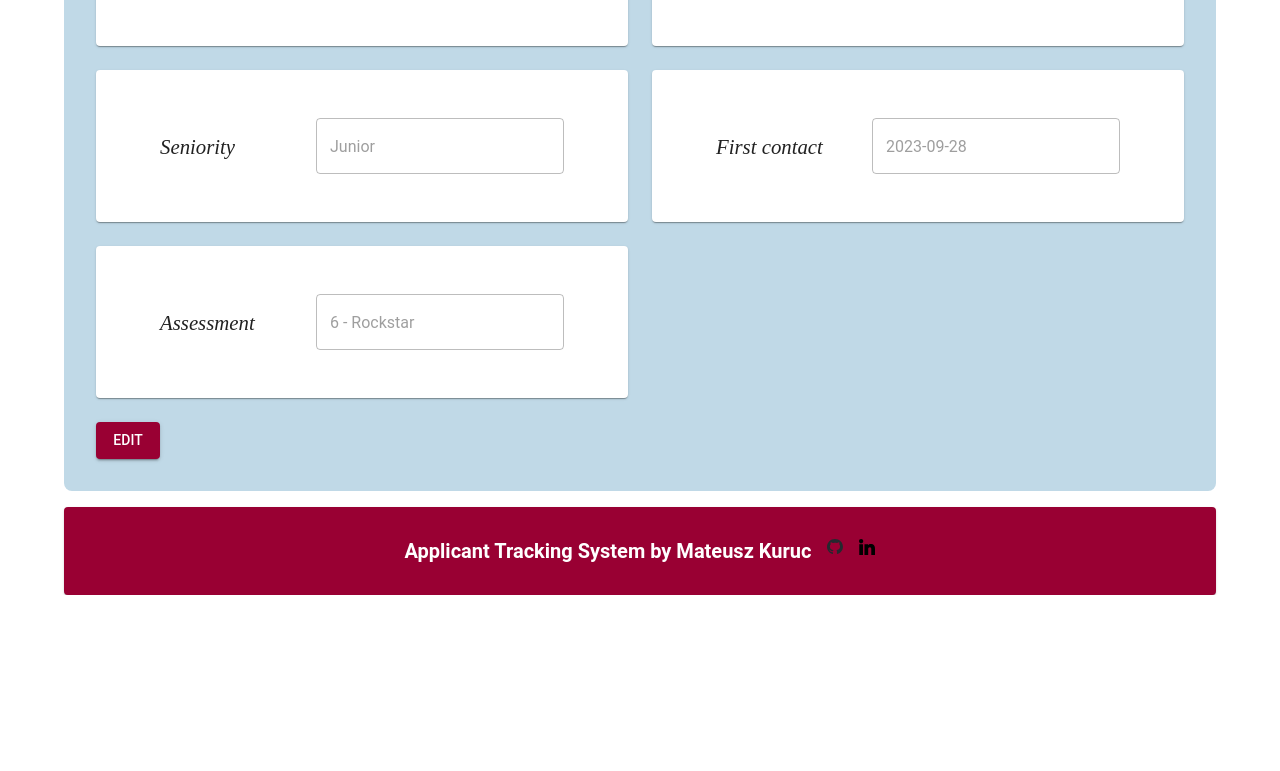
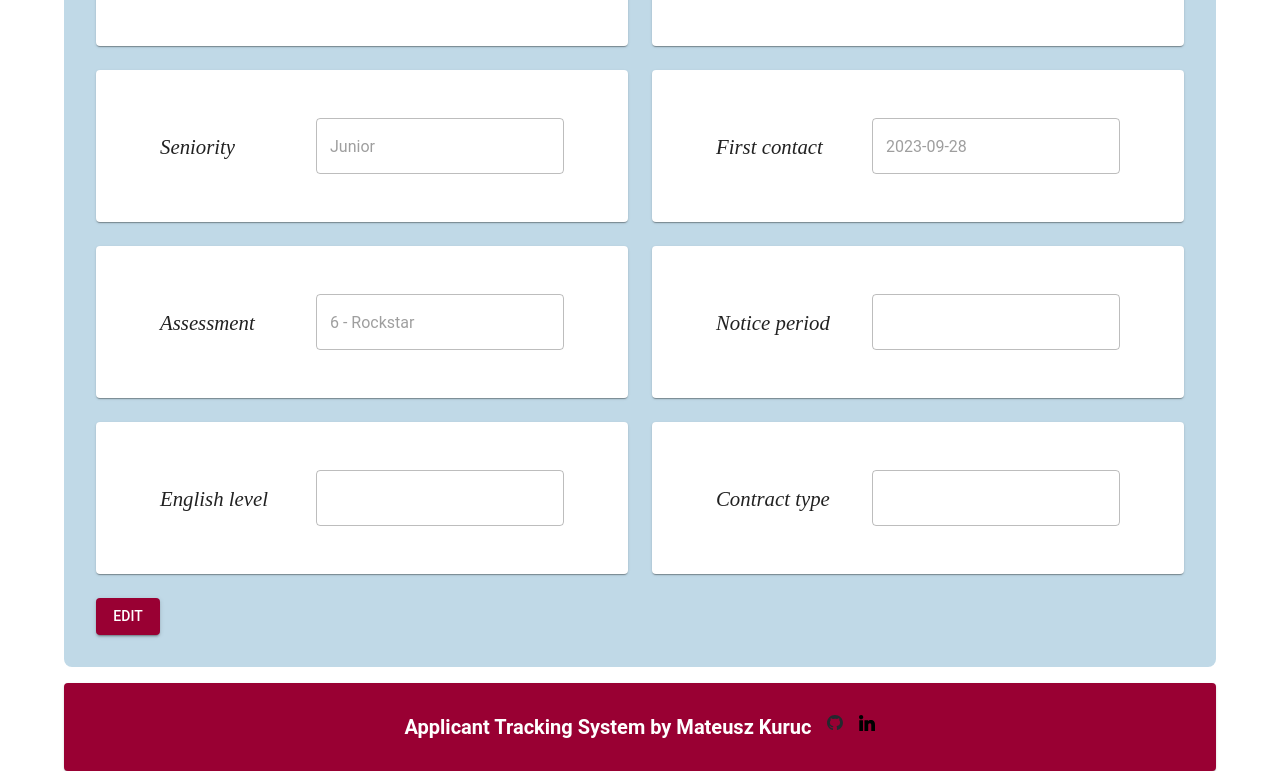
Before and after one commit to MateuszKuruc/ATS-recruitment-app, a React (Create React App) app in the folder ats-frontend/: page /candidates/1 in a window 1280 px wide. Shown: the part 760-1531 px from the top of the page. Before the commit the page ends 1355 px from the top, so only its background shows below. Built offline with nearby package versions, Linux system fonts and the light colour scheme.

Commit message:
add further data fields for candidate details component

```diff
--- a/ats-frontend/src/components/CandidateDetails.js
+++ b/ats-frontend/src/components/CandidateDetails.js
@@ -11,6 +11,7 @@ const StyledPaper = styled(Paper)`
   align-items: center;
   // border: 0.25rem solid #990033;
   padding: 1rem;
+  // margin-bottom: 0
 `;
 
 const StyledTextField = styled(TextField)`
@@ -151,6 +152,42 @@ const CandidateDetails = ({ candidates }) => {
           </Grid>
         ) : null}
 
+        {candidate.assessment ? (
+          <Grid item xs={12} md={6}>
+            <StyledPaper>
+              <Typography variant="italic">Notice period</Typography>
+              <StyledTextField
+                value={candidate.notice}
+                disabled={!editMode}
+              ></StyledTextField>
+            </StyledPaper>
+          </Grid>
+        ) : null}
+
+        {candidate.assessment ? (
+          <Grid item xs={12} md={6}>
+            <StyledPaper>
+              <Typography variant="italic">English level</Typography>
+              <StyledTextField
+                value={candidate.notice}
+                disabled={!editMode}
+              ></StyledTextField>
+            </StyledPaper>
+          </Grid>
+        ) : null}
+
+{candidate.assessment ? (
+          <Grid item xs={12} md={6}>
+            <StyledPaper>
+              <Typography variant="italic">Contract type</Typography>
+              <StyledTextField
+                value={candidate.contract}
+                disabled={!editMode}
+              ></StyledTextField>
+            </StyledPaper>
+          </Grid>
+        ) : null}
+
         <Grid item xs={12}>
           <Button variant="contained" color="secondary" onClick={toggleEdit}>
             {editMode ? "Save" : "Edit"}
--- a/ats-frontend/src/components/Footer.js
+++ b/ats-frontend/src/components/Footer.js
@@ -6,8 +6,6 @@ import linkedinIcon from "../icons/linkedin.svg";
 const StyledPaper = styled(Paper)`
   padding: 2rem;
   margin-top: auto;
-  //   padding: 2rem;
-  //   text-align: center;
 `;
 
 const StyledImg = styled.img`
```
